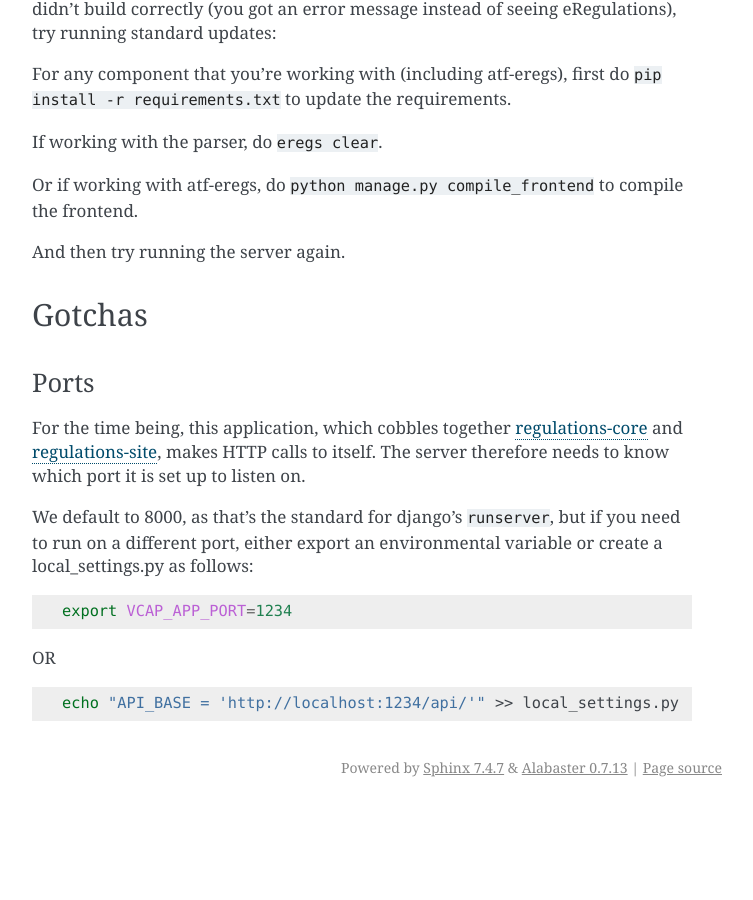
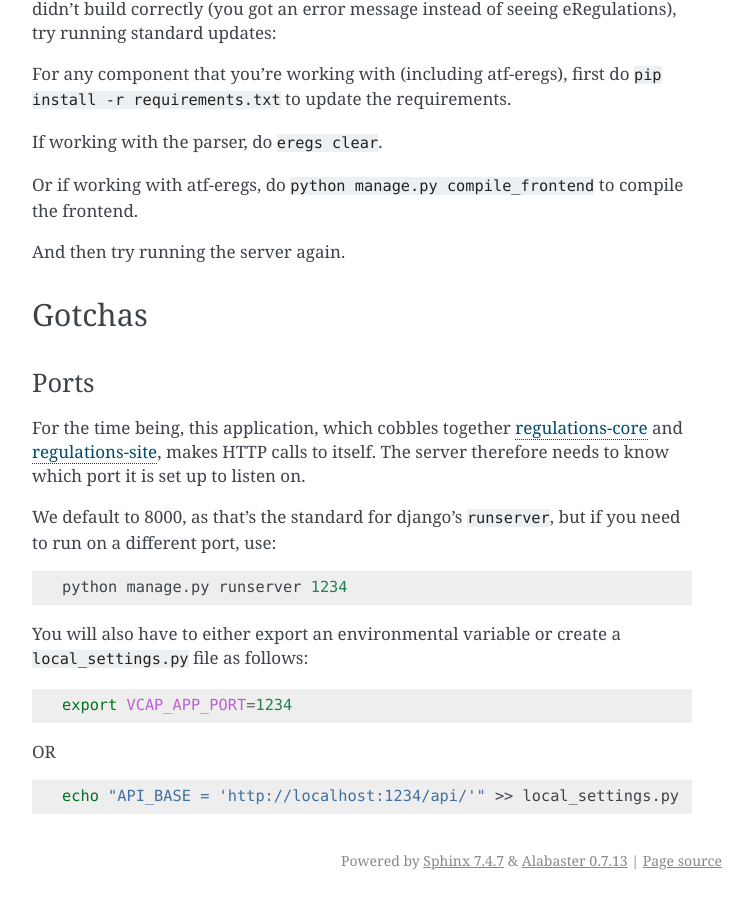
Before and after one commit to 18F/atf-eregs, a Sphinx documentation site: the page built from docs/local_setup.rst, in a window 1280 px wide and 900 px high, scrolled down 2006 px. Shown: the whole window, without its empty margins (388-1141 px from the left). Built offline with Sphinx 7.4.7, drawn with Linux system fonts in a browser that asks for light colours; before the commit the page ends 2813 px from its top, so only the background shows below that.

Commit message:
Docs: minor port addition for local setup.

```diff
--- a/docs/local_setup.rst
+++ b/docs/local_setup.rst
@@ -135,8 +135,14 @@ calls to itself. The server therefore needs to know which port it is set up to
 listen on.
 
 We default to 8000, as that's the standard for django's ``runserver``, but if
-you need to run on a different port, either export an environmental variable
-or create a local_settings.py as follows:
+you need to run on a different port, use:
+
+.. code-block:: bash
+
+    python manage.py runserver 1234
+
+You will also have to either export an environmental variable or create a
+``local_settings.py`` file as follows:
 
 .. code-block:: bash
 
```
